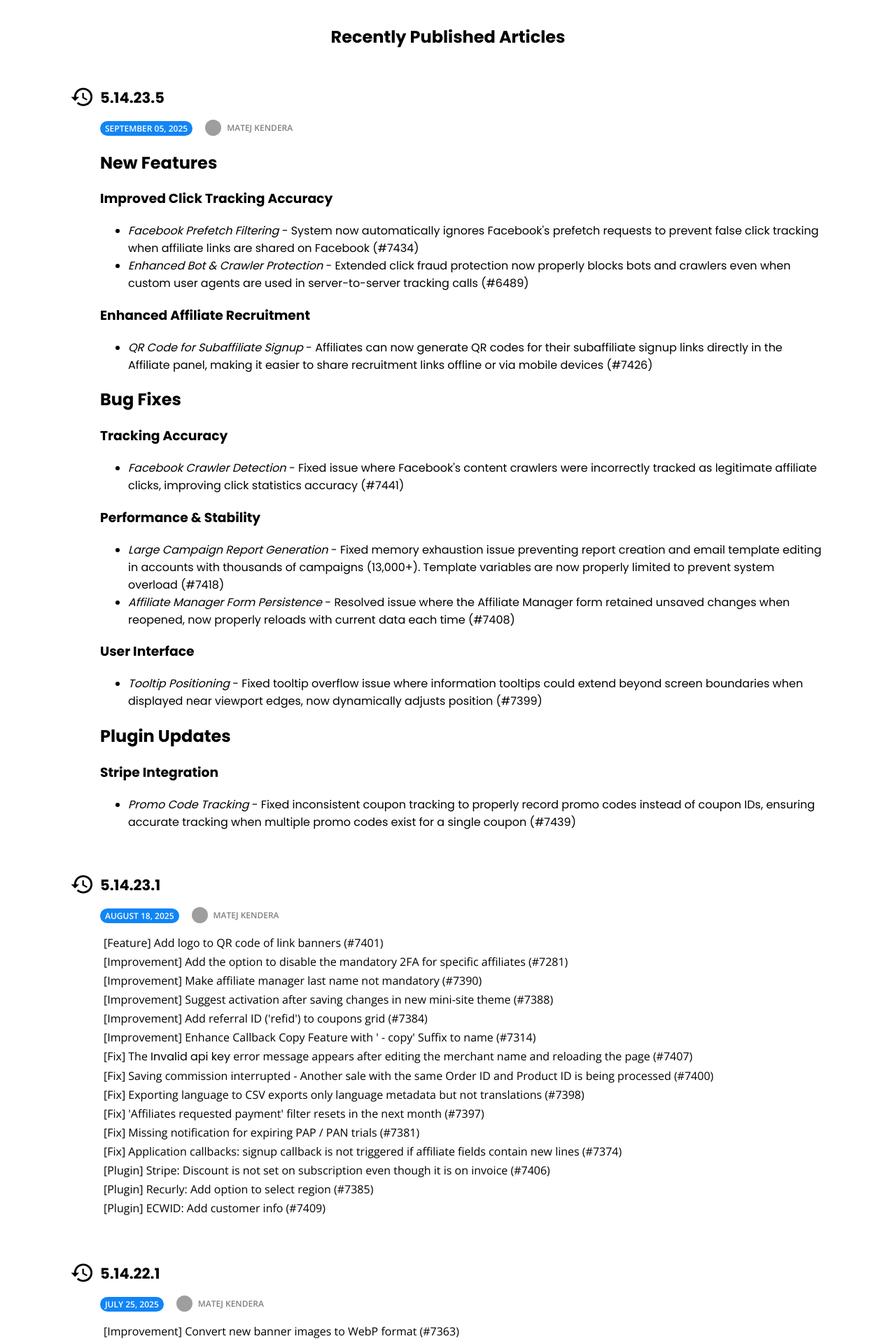
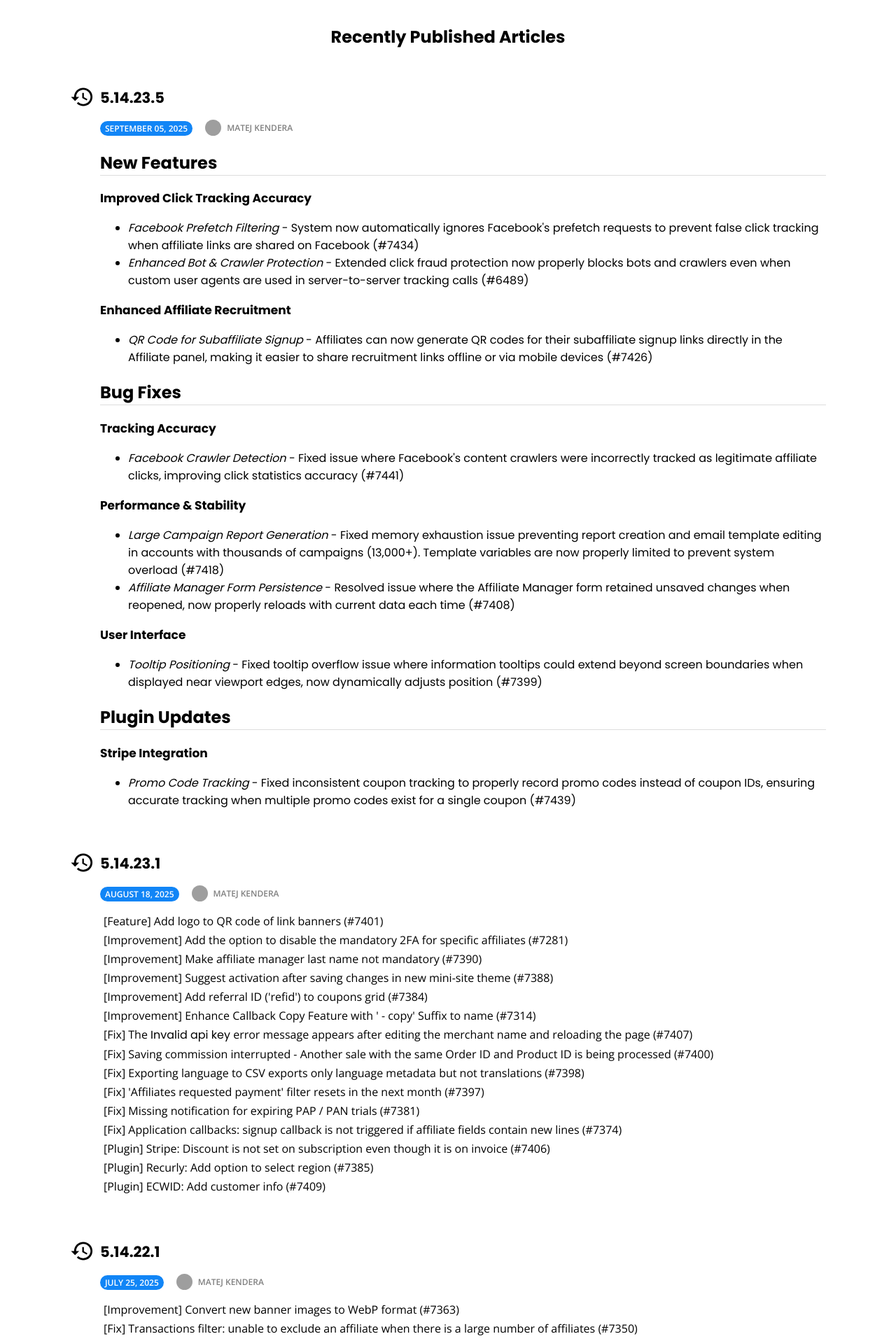
Before and after one commit to QualityUnit/PostAffiliatePro-changelog, a Jekyll site: the page built from index.html, in a window 1280 px wide. Shown: the part 367-2283 px from the top of the page at 70% size. Built offline with Jekyll 4.4.1, drawn with Linux system fonts in a browser that asks for light colours; grey boxes are pictures that could not be loaded.

Commit message:
Update base.scss

```diff
--- a/_sass/base.scss
+++ b/_sass/base.scss
@@ -315,6 +315,14 @@ footer {
       text-indent: -35px;
     }
   }
+
+  h3 {
+    font-size: 17px;
+  }
+
+  h2 {
+    border-bottom: 1px solid #ddd;
+  }
 }
 
 .post-item {
```
